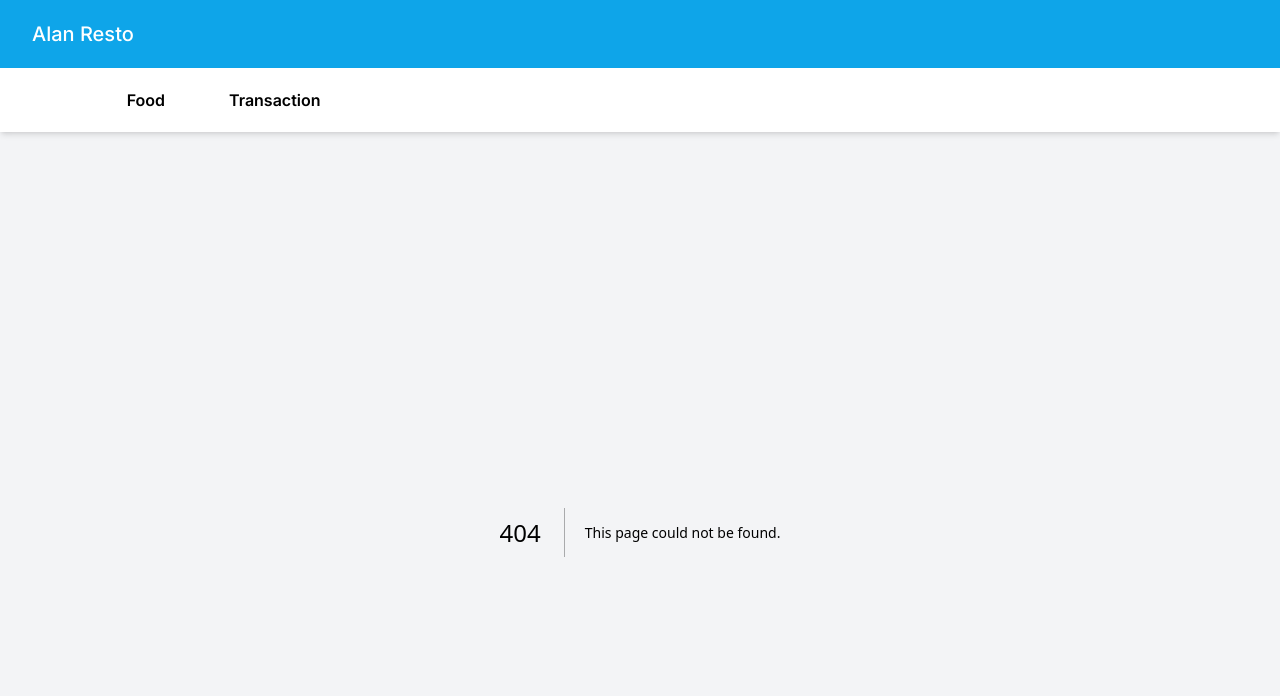
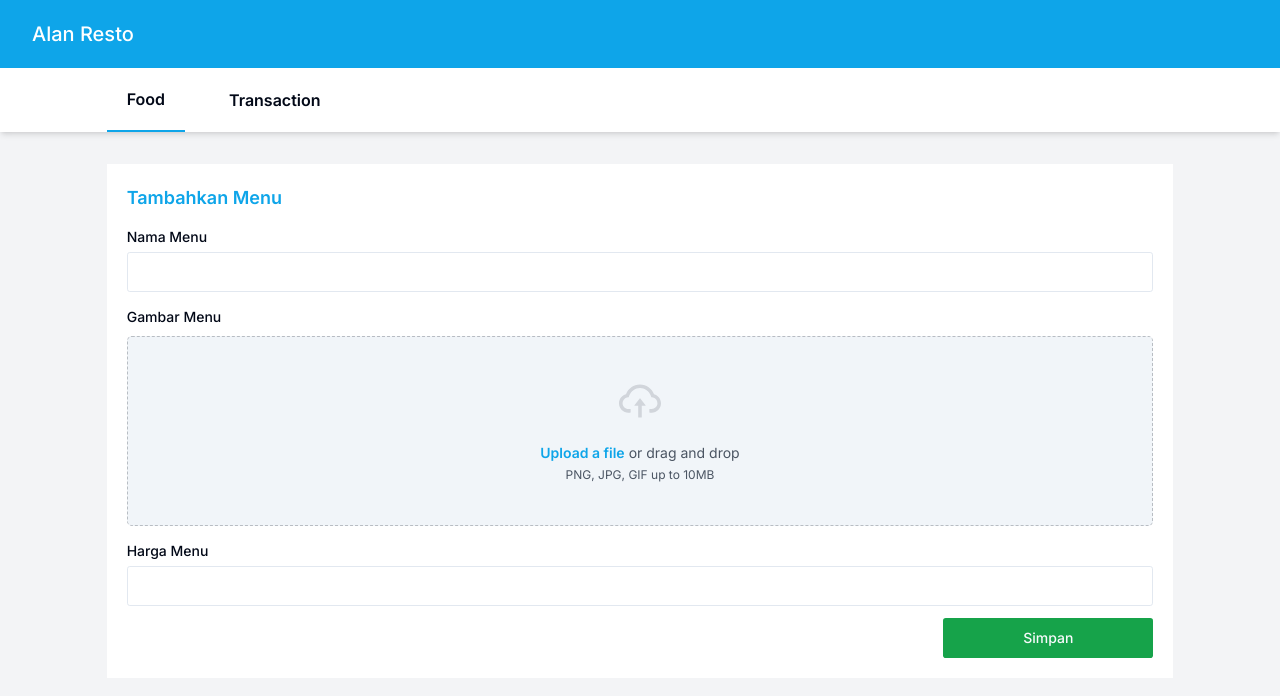
Before and after one commit to alaqsaka/kaseer-app, a Next.js app: page /food/new in a window 1280 px wide. Before the commit this address had no page. Shown: the top 696 px of the page. Built offline with nearby package versions, Linux system fonts and the light colour scheme.

Commit message:
chore: add new food form

```diff
--- /dev/null
+++ b/app/food/components/food-form.tsx
@@ -0,0 +1,7 @@
+"use client";
+
+const FoodForm = () => {
+  return <div>FoodForm</div>;
+};
+
+export default FoodForm;
--- /dev/null
+++ b/app/food/new/page.tsx
@@ -0,0 +1,62 @@
+import Container from "@/components/container";
+import { Input } from "@/components/ui/input";
+import { Label } from "@/components/ui/label";
+import { AiOutlineCloudUpload } from "react-icons/ai";
+import React from "react";
+import { Button } from "@/components/ui/button";
+
+const New = () => {
+  return (
+    <Container>
+      <div className="bg-white p-5">
+        <p className="text-sky-500 font-semibold text-lg">Tambahkan Menu</p>
+
+        <div className="mt-3">
+          <Label htmlFor="name">Nama Menu</Label>
+          <Input type="name" id="name" placeholder="" className="mt-1" />
+        </div>
+
+        <div className="mt-3">
+          <Label htmlFor="name">Gambar Menu</Label>
+
+          <div className="mt-2 flex justify-center rounded-lg border border-dashed border-gray-900/25 px-6 py-10 bg-slate-100">
+            <div className="text-center">
+              <AiOutlineCloudUpload className="h-12 w-12 mx-auto text-gray-300" />
+              <div className="mt-4 flex text-sm leading-6 text-gray-600">
+                <label
+                  htmlFor="file-upload"
+                  className="relative cursor-pointer rounded-md font-semibold text-sky-500 focus-within:outline-none focus-within:ring-2 focus-within:ring-indigo-600 focus-within:ring-offset-2 hover:text-indigo-500"
+                >
+                  <span>Upload a file</span>
+                  <input
+                    id="file-upload"
+                    name="file-upload"
+                    type="file"
+                    className="sr-only"
+                  />
+                </label>
+                <p className="pl-1">or drag and drop</p>
+              </div>
+              <p className="text-xs leading-5 text-gray-600">
+                PNG, JPG, GIF up to 10MB
+              </p>
+            </div>
+          </div>
+        </div>
+
+        <div className="mt-3">
+          <Label htmlFor="name">Harga Menu</Label>
+          <Input type="name" id="name" placeholder="" className="mt-1" />
+        </div>
+
+        <div className="mt-3 flex justify-end">
+          <Button className="bg-green-600 px-20 hover:bg-green-500">
+            Simpan
+          </Button>
+        </div>
+      </div>
+    </Container>
+  );
+};
+
+export default New;
--- a/app/food/page.tsx
+++ b/app/food/page.tsx
@@ -2,6 +2,7 @@ import { Button } from "@/components/ui/button";
 import React from "react";
 import { LuPlus } from "react-icons/lu";
 import TableFood from "./components/table-food";
+import Link from "next/link";
 
 const Food = () => {
   return (
@@ -9,10 +10,12 @@ const Food = () => {
       <p className="text-gray-500">Tambahkan menu makanan yang ada di resto</p>
 
       <div className="mt-3 bg-white p-5">
-        <Button>
-          <LuPlus size={20} className="mr-1" />
-          Tambah Menu
-        </Button>
+        <Link href={`/food/new`}>
+          <Button>
+            <LuPlus size={20} className="mr-1" />
+            Tambah Menu
+          </Button>
+        </Link>
 
         <div className="mt-3">
           <TableFood />
--- a/app/transaction/page.tsx
+++ b/app/transaction/page.tsx
@@ -1,7 +1,8 @@
+import Container from "@/components/container";
 import React from "react";
 
 const Transaction = () => {
-  return <div>Transaction</div>;
+  return <Container>Transaction</Container>;
 };
 
 export default Transaction;
--- /dev/null
+++ b/components/container.tsx
@@ -0,0 +1,11 @@
+import React from "react";
+
+interface ContainerProps {
+  children: React.ReactNode;
+}
+
+const Container: React.FC<ContainerProps> = ({ children }) => {
+  return <div className="w-4/6 lg:w-5/6 mx-auto py-8">{children}</div>;
+};
+
+export default Container;
--- a/components/navbar.tsx
+++ b/components/navbar.tsx
@@ -20,7 +20,7 @@ const Navbar = () => {
           <div
             onClick={() => router.push("/food")}
             className={`px-5  flex items-center font-semibold text-center hover:bg-gray-100 cursor-pointer ${
-              pathname == "/food" && "border-sky-500 border-b-2"
+              pathname.includes("food") === true && "border-sky-500 border-b-2"
             }`}
           >
             Food
@@ -28,7 +28,7 @@ const Navbar = () => {
           <div
             onClick={() => router.push("/transaction")}
             className={`px-5  flex items-center font-semibold text-center hover:bg-gray-100 cursor-pointer ${
-              pathname == "/transaction" && "border-sky-500 border-b-2"
+              pathname.includes("transaction") && "border-sky-500 border-b-2"
             }`}
           >
             Transaction
--- /dev/null
+++ b/components/ui/input.tsx
@@ -0,0 +1,25 @@
+import * as React from "react"
+
+import { cn } from "@/lib/utils"
+
+export interface InputProps
+  extends React.InputHTMLAttributes<HTMLInputElement> {}
+
+const Input = React.forwardRef<HTMLInputElement, InputProps>(
+  ({ className, type, ...props }, ref) => {
+    return (
+      <input
+        type={type}
+        className={cn(
+          "flex h-10 w-full rounded-md border border-input bg-background px-3 py-2 text-sm ring-offset-background file:border-0 file:bg-transparent file:text-sm file:font-medium placeholder:text-muted-foreground focus-visible:outline-none focus-visible:ring-2 focus-visible:ring-ring focus-visible:ring-offset-2 disabled:cursor-not-allowed disabled:opacity-50",
+          className
+        )}
+        ref={ref}
+        {...props}
+      />
+    )
+  }
+)
+Input.displayName = "Input"
+
+export { Input }
--- /dev/null
+++ b/components/ui/label.tsx
@@ -0,0 +1,26 @@
+"use client"
+
+import * as React from "react"
+import * as LabelPrimitive from "@radix-ui/react-label"
+import { cva, type VariantProps } from "class-variance-authority"
+
+import { cn } from "@/lib/utils"
+
+const labelVariants = cva(
+  "text-sm font-medium leading-none peer-disabled:cursor-not-allowed peer-disabled:opacity-70"
+)
+
+const Label = React.forwardRef<
+  React.ElementRef<typeof LabelPrimitive.Root>,
+  React.ComponentPropsWithoutRef<typeof LabelPrimitive.Root> &
+    VariantProps<typeof labelVariants>
+>(({ className, ...props }, ref) => (
+  <LabelPrimitive.Root
+    ref={ref}
+    className={cn(labelVariants(), className)}
+    {...props}
+  />
+))
+Label.displayName = LabelPrimitive.Root.displayName
+
+export { Label }
--- a/package.json
+++ b/package.json
@@ -11,6 +11,7 @@
   "dependencies": {
     "@hookform/resolvers": "^3.2.0",
     "@prisma/client": "^5.1.1",
+    "@radix-ui/react-label": "^2.0.2",
     "@radix-ui/react-slot": "^1.0.2",
     "@types/node": "20.4.8",
     "@types/react": "18.2.19",
```
Also changed, not shown: 1 other file (tests, documents, lock files or other folders).
